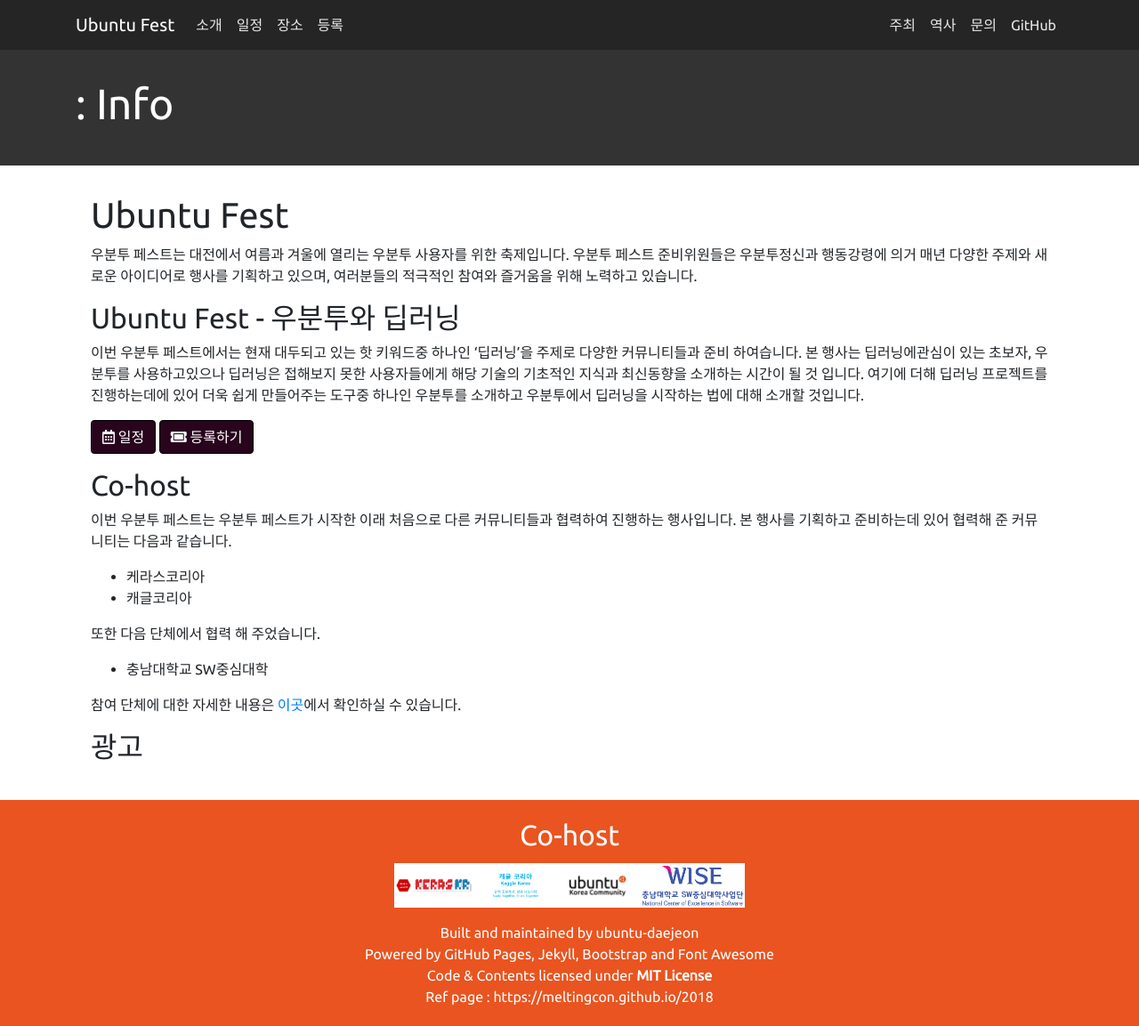
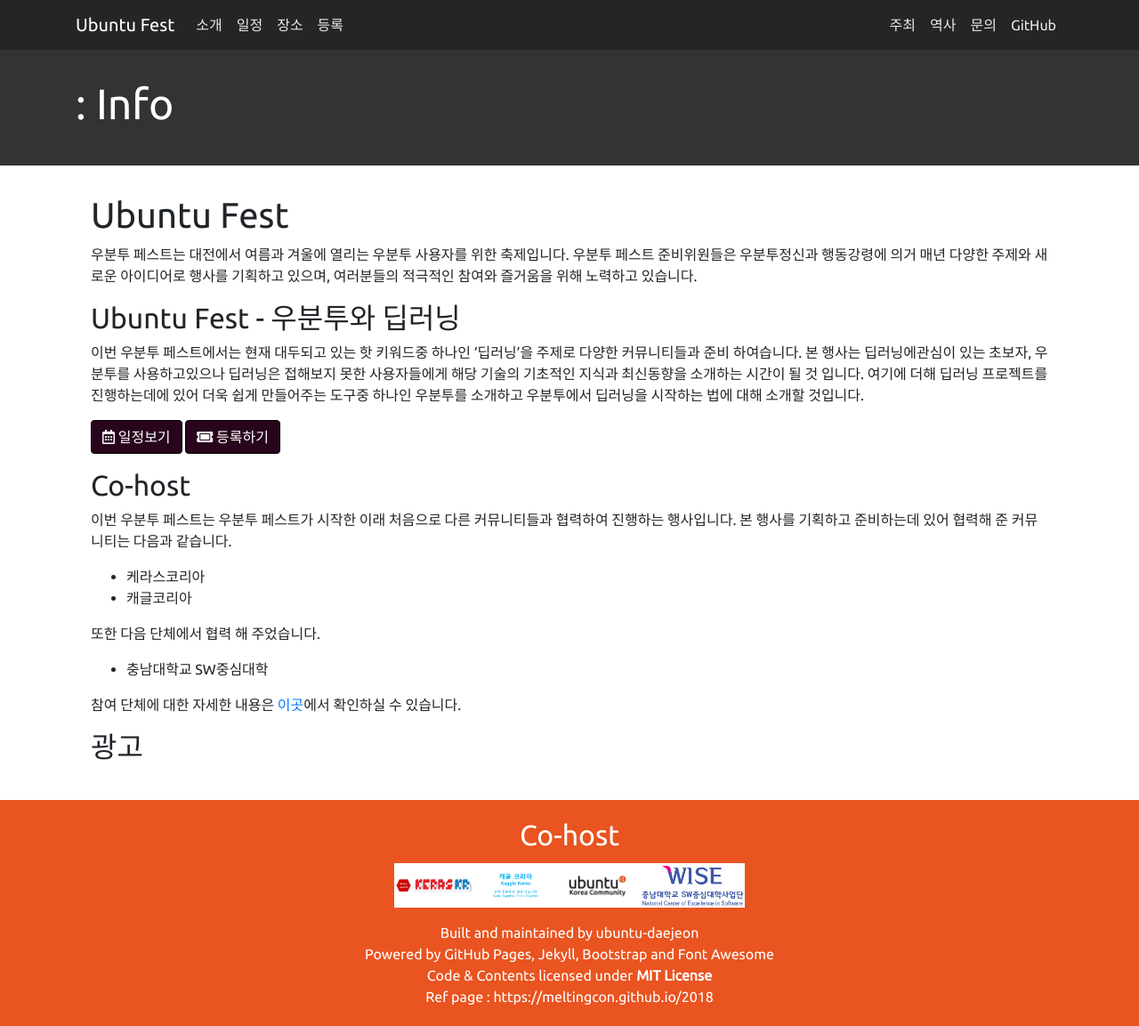
Before and after one commit to ubuntu-kr/ubuntu-fest, a Jekyll site: the page built from nav_about.md, in a window 1280 px wide and 1153 px high. Shown: the whole window at 89% size. Built offline with Jekyll 4.4.1, drawn with Linux system fonts in a browser that asks for light colours.

Commit message:
버튼 수정

```diff
--- a/nav_about.md
+++ b/nav_about.md
@@ -13,7 +13,7 @@ permalink: /about/
 본 행사는 딥러닝에관심이 있는 초보자, 우분투를 사용하고있으나 딥러닝은 접해보지 못한 사용자들에게 해당 기술의 기초적인 지식과 최신동향을 소개하는 시간이 될 것 입니다.
 여기에 더해 딥러닝 프로젝트를 진행하는데에 있어 더욱 쉽게 만들어주는 도구중 하나인 우분투를 소개하고 우분투에서 딥러닝을 시작하는 법에 대해 소개할 것입니다.
 
-<a class="btn btn-primary" href="https://fest.ubuntu-kr.org/schedules/" role="button"><i class="far fa-calendar-alt"></i> {{include.label}}일정</a>&nbsp;<a class="btn btn-primary" href="https://fest.ubuntu-kr.org/schedules/" role="button"><i class="fas fa-ticket-alt"></i> {{include.label}}등록하기</a><br/>
+<a class="btn btn-primary" href="https://fest.ubuntu-kr.org/schedules/" role="button"><i class="far fa-calendar-alt"></i> {{include.label}}일정보기</a>&nbsp;<a class="btn btn-primary" href="https://fest.ubuntu-kr.org/schedules/" role="button"><i class="fas fa-ticket-alt"></i> {{include.label}}등록하기</a><br/>
 
 ## Co-host
 이번 우분투 페스트는 우분투 페스트가 시작한 이래 처음으로 다른 커뮤니티들과 협력하여 진행하는 행사입니다.
```
